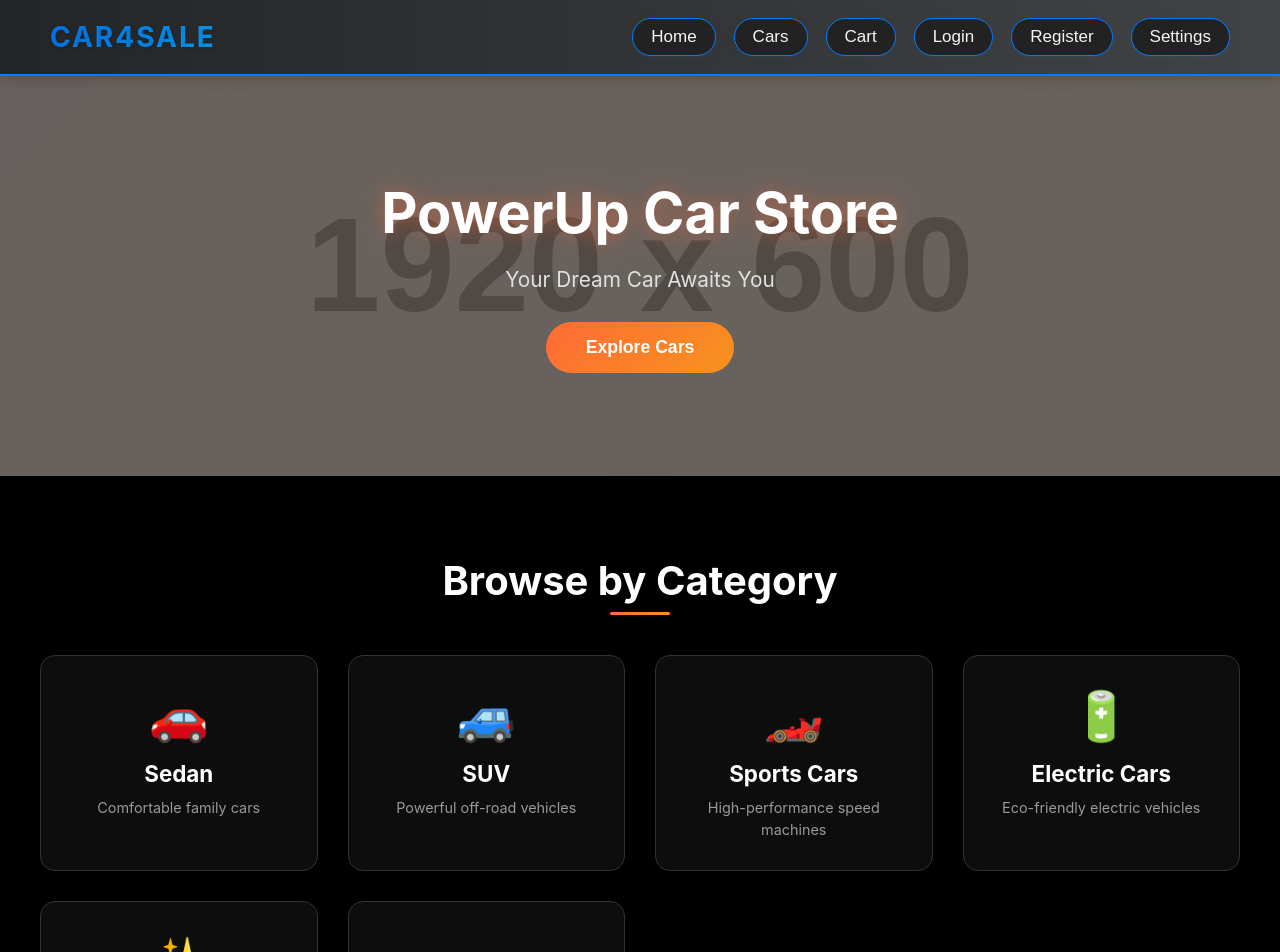
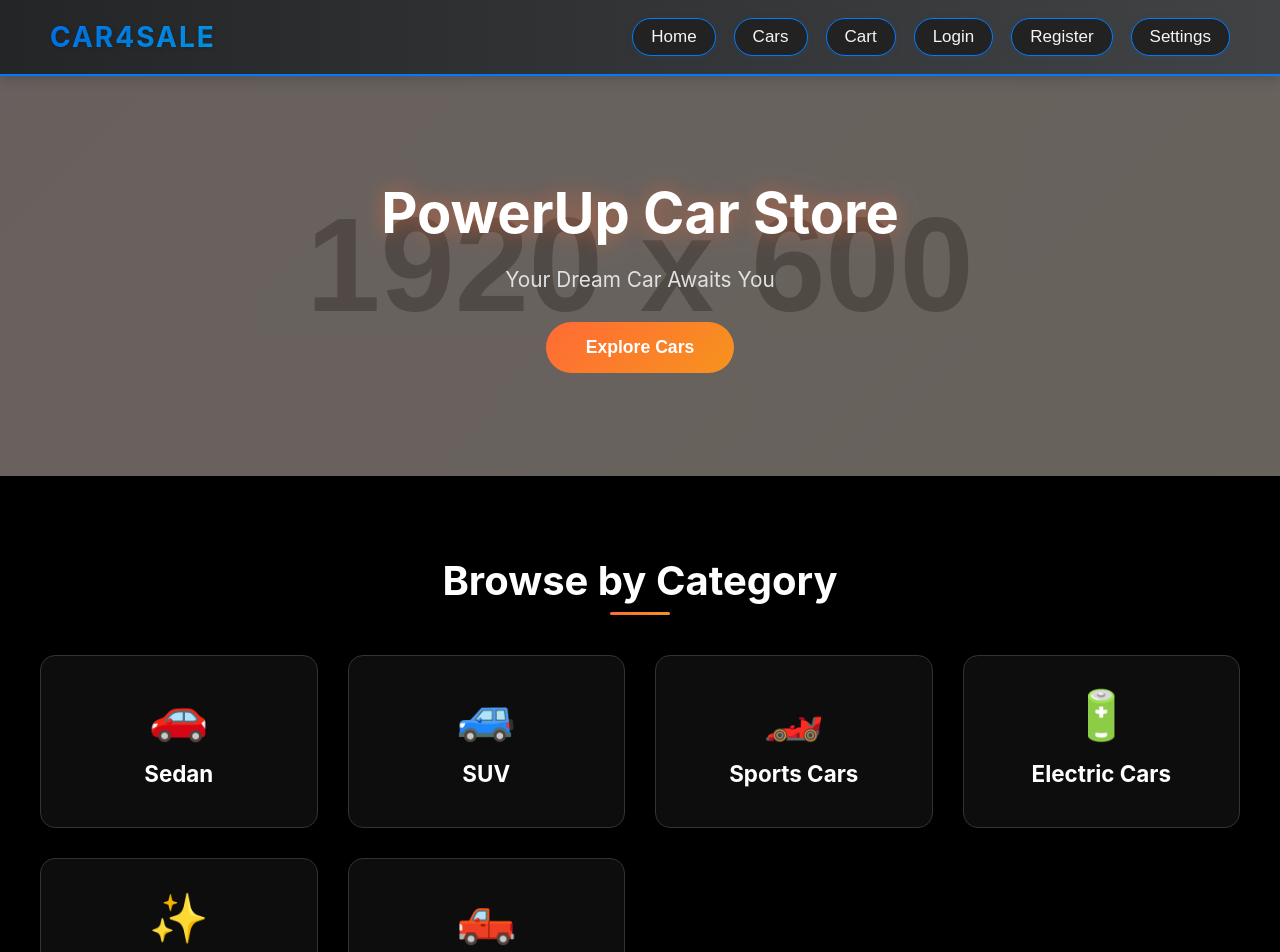
Before and after one commit to praveen2712005/carsale, a React (Vite) app: page /Home in a window 1280 px wide. Shown: the top 952 px of the page. Built offline with nearby package versions, Linux system fonts and the light colour scheme.

Commit message:
description change

```diff
--- a/src/components/Home/Home.jsx
+++ b/src/components/Home/Home.jsx
@@ -39,7 +39,7 @@ function Home() {
             <div key={cat.name} className="category-card" onClick={() => handleclick(cat.name)}>
               <span className="category-icon">{cat.icon}</span>
               <h3 className="category-name">{cat.name}</h3>
-              <p className="category-description">{cat.description}</p>
+
             </div>
           ))}
         </div>
```
